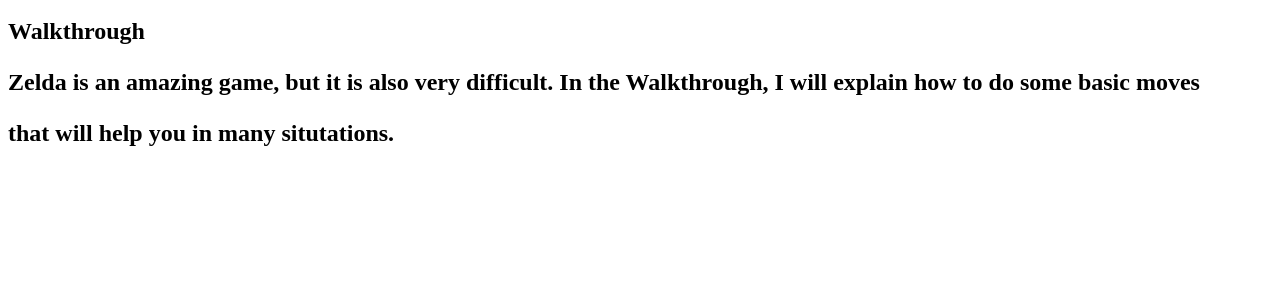
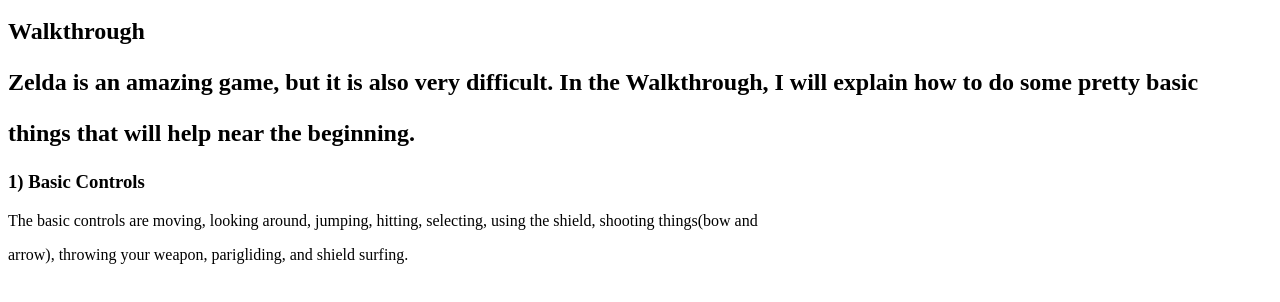
Before and after one commit to Tundra786/tundra786.github.io, a plain HTML site: page index.html in a window 1280 px wide. Shown: the part 48-350 px from the top of the page. Drawn offline with Linux system fonts and the light colour scheme.

Commit message:
Update index.html

```diff
--- a/index.html
+++ b/index.html
@@ -1,5 +1,7 @@
 <h1>Zelda Guide Book</h1>
 <h2>Walkthrough<h2>
-<p>Zelda is an amazing game, but it is also very difficult. In the Walkthrough, I will explain how to do some basic moves</p>
-<p>that will help you in many situtations.
-<h3>
+<p>Zelda is an amazing game, but it is also very difficult. In the Walkthrough, I will explain how to do some pretty basic</p>
+<p>things that will help near the beginning.
+<h3>1) Basic Controls</h3>
+<p>The basic controls are moving, looking around, jumping, hitting, selecting, using the shield, shooting things(bow and</p>
+<p>arrow), throwing your weapon, parigliding, and shield surfing.<p>
```
